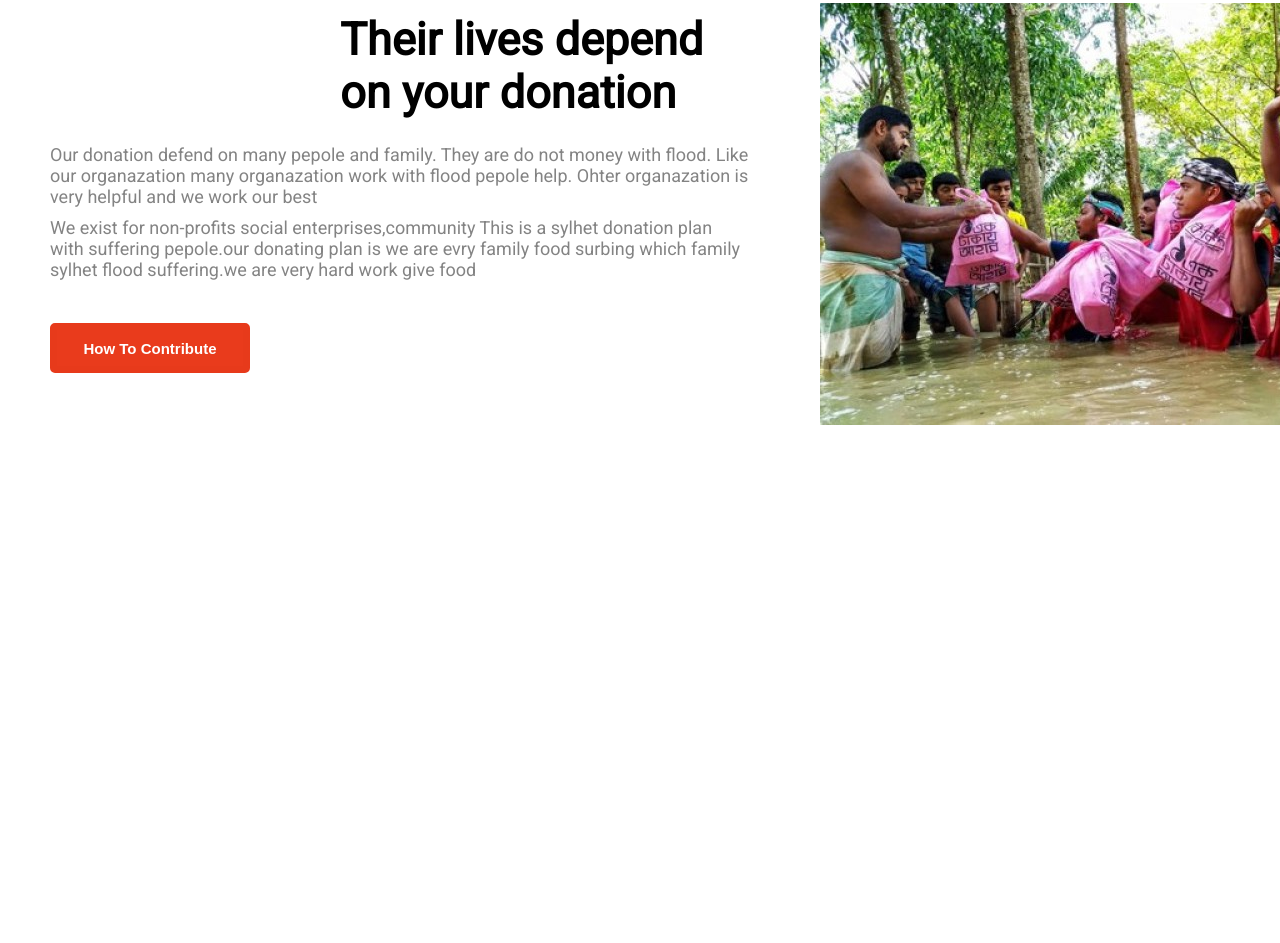
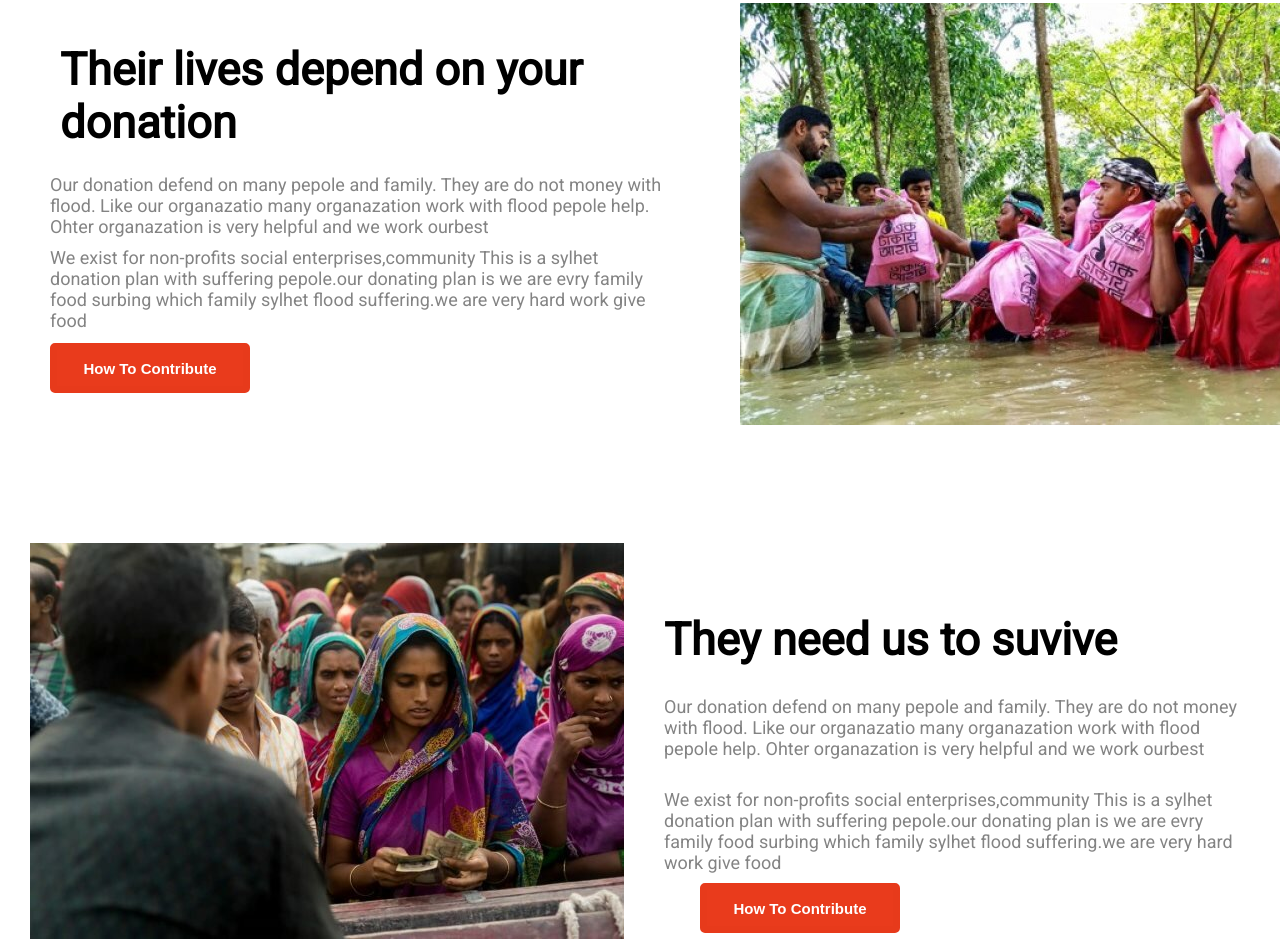
Before and after one commit to sujondev/bangladesh-main-donate, a plain HTML site: page index.html in a window 1280 px wide. Shown: the part 2067-3010 px from the top of the page. Before the commit the page ends 2496 px from the top, so only its background shows below. Drawn offline with Linux system fonts and the light colour scheme.

Commit message:
defend donate img2

```diff
--- a/index.html
+++ b/index.html
@@ -81,11 +81,8 @@
                     your donation</h1>
                 <p class="text-edit3">Our donation defend on many pepole and family. They are do not money with
                     flood.
-                    Like
-                    our organazation
-                    many organazation work with flood pepole help. Ohter organazation is very helpful and we work
-                    our
-                    best</p>
+                    Like our organazatio many organazation work with flood pepole help. Ohter organazation is very
+                    helpful and we work ourbest</p>
                 <p class="text-edit3">We exist for non-profits social enterprises,community
                     This is a sylhet donation plan with suffering pepole.our donating plan is we are evry family
                     food
@@ -96,6 +93,25 @@
         <button class="button-2">How To Contribute</button>
 
     </section>
+    <section>
+        <div class="defend-donate seceond-donate">
+            <div><img src="images/donation1.jpg" alt=""></div>
+            <div class="defend-donate-item">
+                <h1 class="title-3 title-4">They need us to suvive</h1>
+
+                <p class="text-edit3 text-edit4">Our donation defend on many pepole and family. They are do not money
+                    with
+                    flood.
+                    Like our organazatio many organazation work with flood pepole help. Ohter organazation is very
+                    helpful and we work ourbest</p>
+                <p class="text-edit3 text-edit4">We exist for non-profits social enterprises,community
+                    This is a sylhet donation plan with suffering pepole.our donating plan is we are evry family
+                    food
+                    surbing which family sylhet flood suffering.we are very hard work give food</p>
+            </div>
+        </div>
+        <button class="button-2 button-3">How To Contribute</button>
+    </section>
 </body>
 
 </html>
--- a/style.css
+++ b/style.css
@@ -130,7 +130,7 @@ body {
     font-size: 45px;
     font-weight: bold;
     margin-bottom: 25px;
-    margin-left: 300px
+    margin-left: 20px
 }
 
 .text-edit3 {
@@ -153,9 +153,10 @@ body {
 
 .defend-donate-item {
     text-align: left;
-    width: 45%;
+    width: 40%;
     height: 50%;
     margin-right: 50px;
+    margin-top: 30px;
     padding: 10px;
 }
 
@@ -178,4 +179,21 @@ body {
     font-weight: bold;
     font-size: 15px;
     margin-left: 50px;
+    margin-top: 20px;
 }
+
+.seceond-donate {
+    margin-top: 150px;
+}
+
+.title-4 {
+    margin: 30px;
+}
+
+.text-edit4 {
+    margin: 30px;
+}
+
+.button-3 {
+    margin-left: 700px;
+}
```
